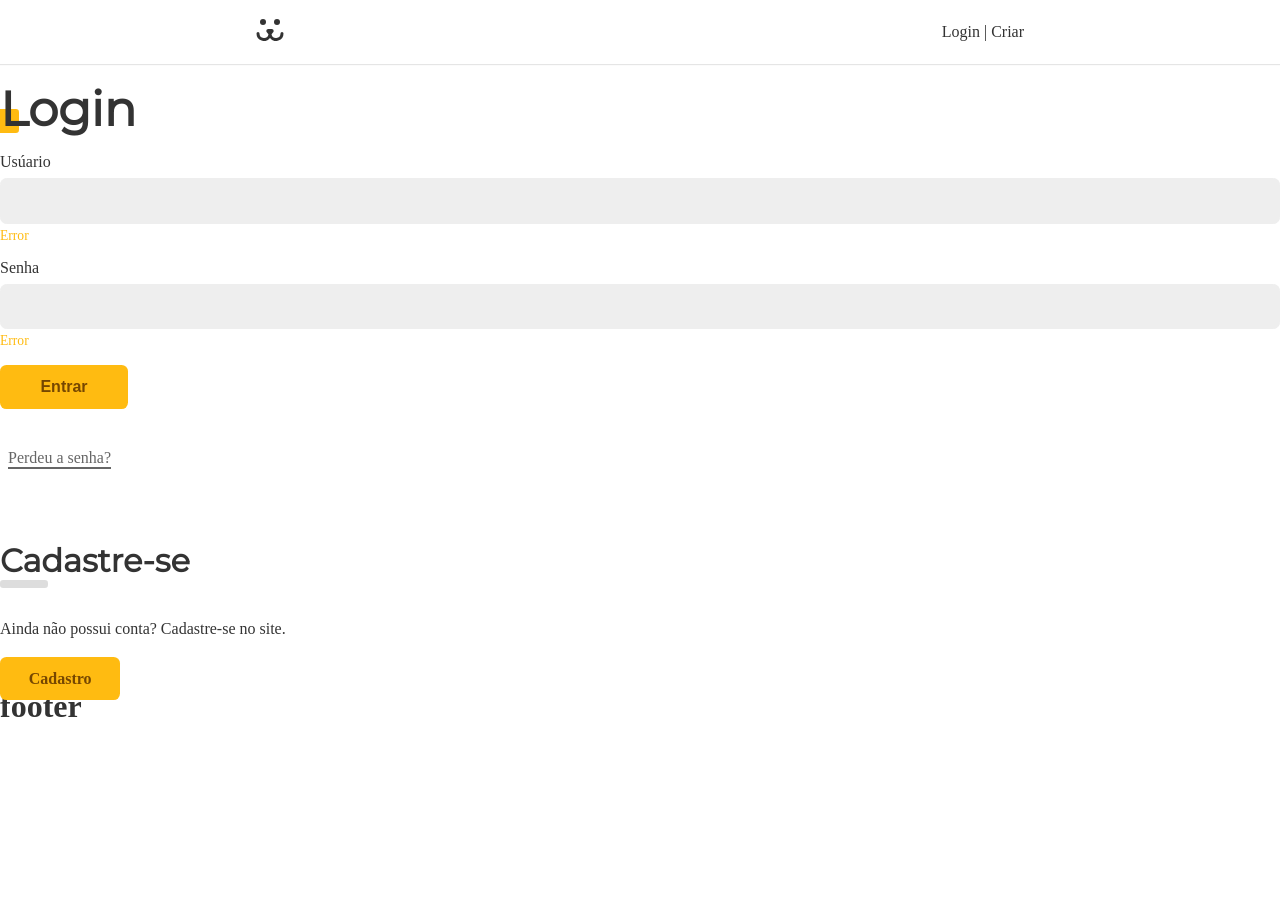
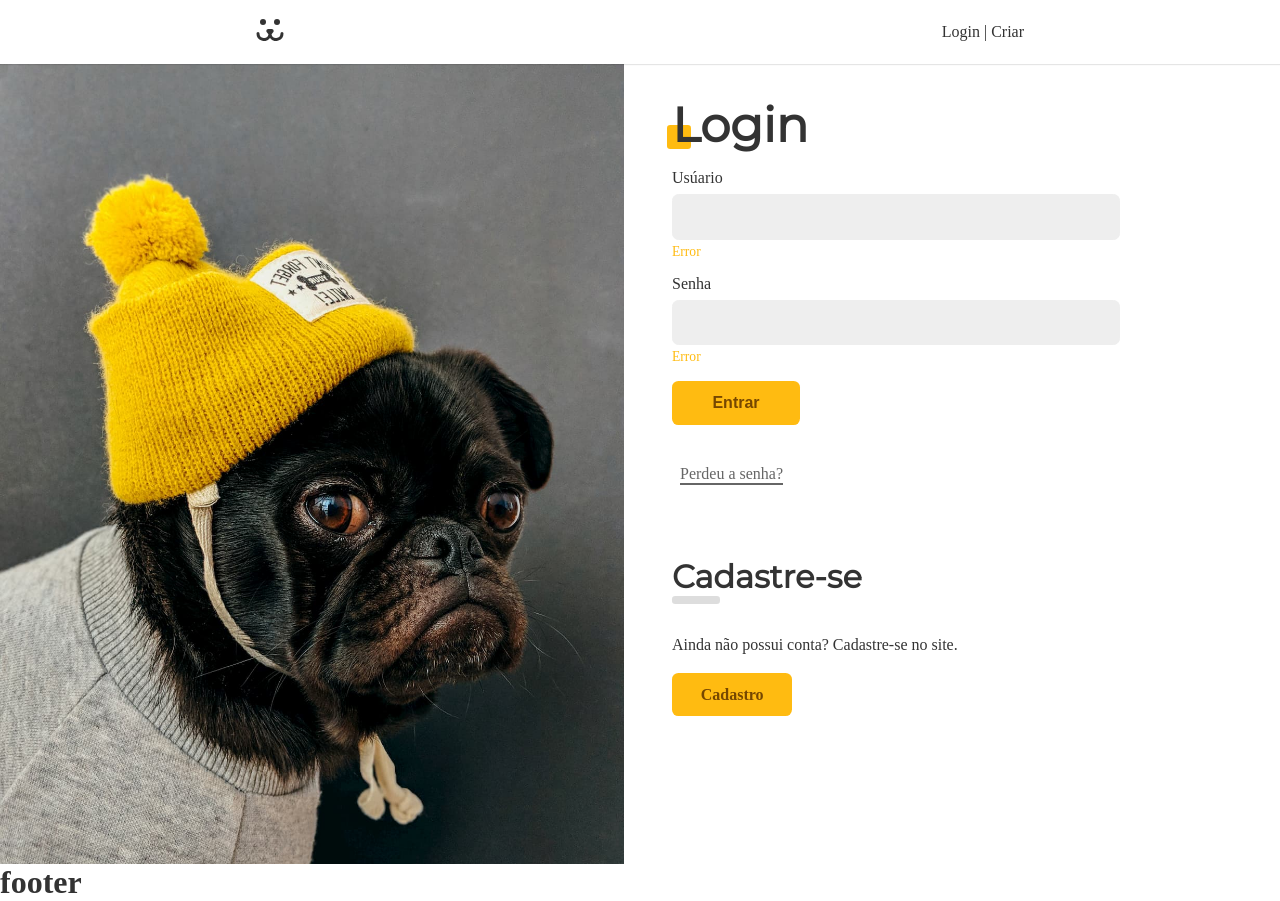
Before and after one commit to amandagdev/dogs, a React (Create React App) app: page /login in a window 1280 px wide. Before the commit the page ends 800 px from the top, so only its background shows below. Built offline with nearby package versions, Linux system fonts and the light colour scheme; the HTML template or start-up script is replaced by a standard one.

Commit message:
style(login): add background

```diff
--- a/src/pages/login/index.js
+++ b/src/pages/login/index.js
@@ -1,4 +1,5 @@
 import React from 'react';
+import './styles.css'
 import { Routes, Route, Navigate } from 'react-router-dom';
 import LoginPassword from './loginPassword';
 import LoginReset from './loginReset';
@@ -12,12 +13,16 @@ const Login = () => {
   if (login === true) return <Navigate to="/conta" />;
   return (
     <>
+      <section className="login">
+        <div className="login__routes">
           <Routes>
             <Route path="/" element={<LoginForm />} />
             <Route path="criar" element={<LoginCreate />} />
             <Route path="perdeu" element={<LoginPassword />} />
             <Route path="resetar" element={<LoginReset />} />
           </Routes>
+        </div>
+      </section>
     </>
   );
 };
--- a/src/pages/login/styles.css
+++ b/src/pages/login/styles.css
@@ -0,0 +1,29 @@
+.login {
+  display: grid;
+  min-height: 100vh;
+  grid-template-columns: 1fr;
+  gap: 2rem;
+}
+
+.login::before {
+  display: none;
+}
+
+.login__routes {
+  max-width: 30rem;
+  padding: 1rem;
+}
+
+
+@media (min-width: 768px) {
+  .login {
+    grid-template-columns: 1fr 1fr;
+  }
+
+  .login::before {
+    content: '';
+    display: block;
+    background: url('../../assets/images/login.jpg') no-repeat center center;
+    background-size: cover;
+  }
+}
--- a/src/styles/breakpoints.css
+++ b/src/styles/breakpoints.css
@@ -0,0 +1,5 @@
+html, body, #root {
+  --small: 540px;
+  --medium: 768px;
+  --large: 992px;
+}
```
Lines whose indentation alone changed are shown as unchanged.
